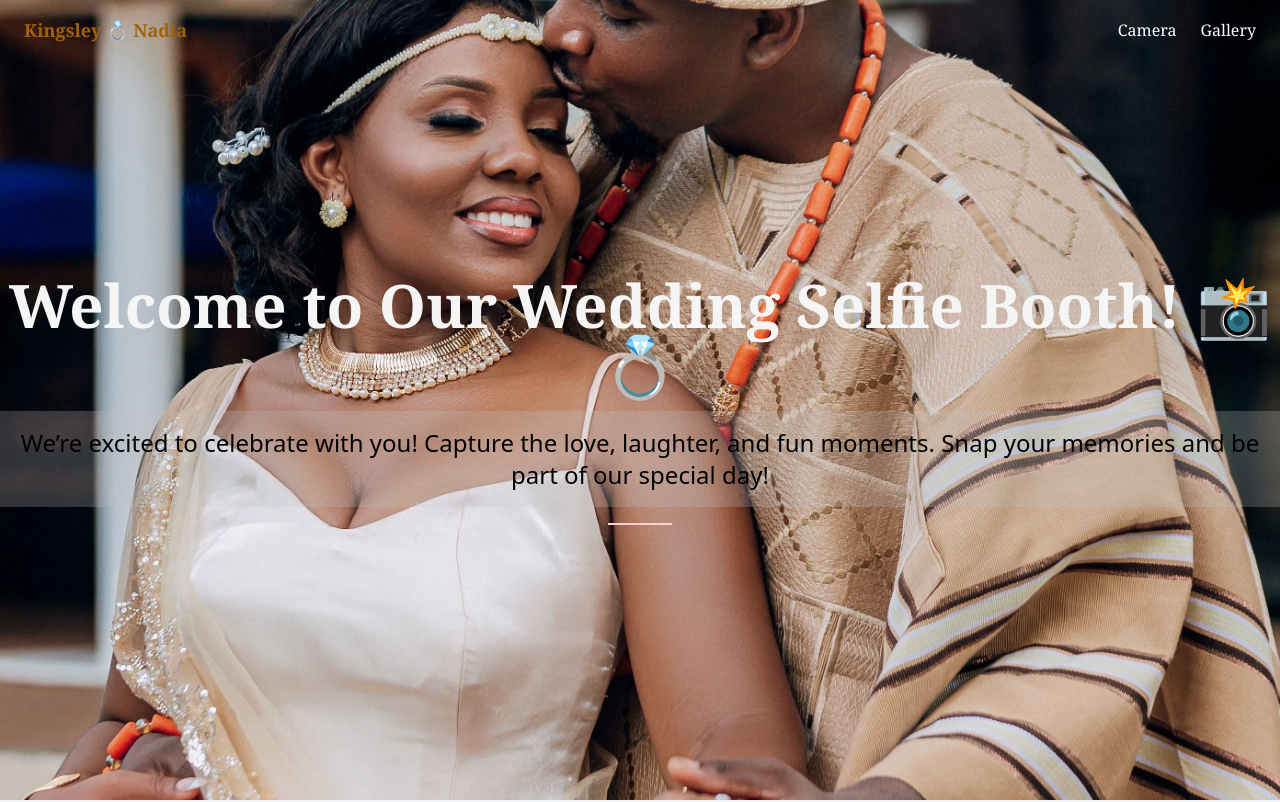
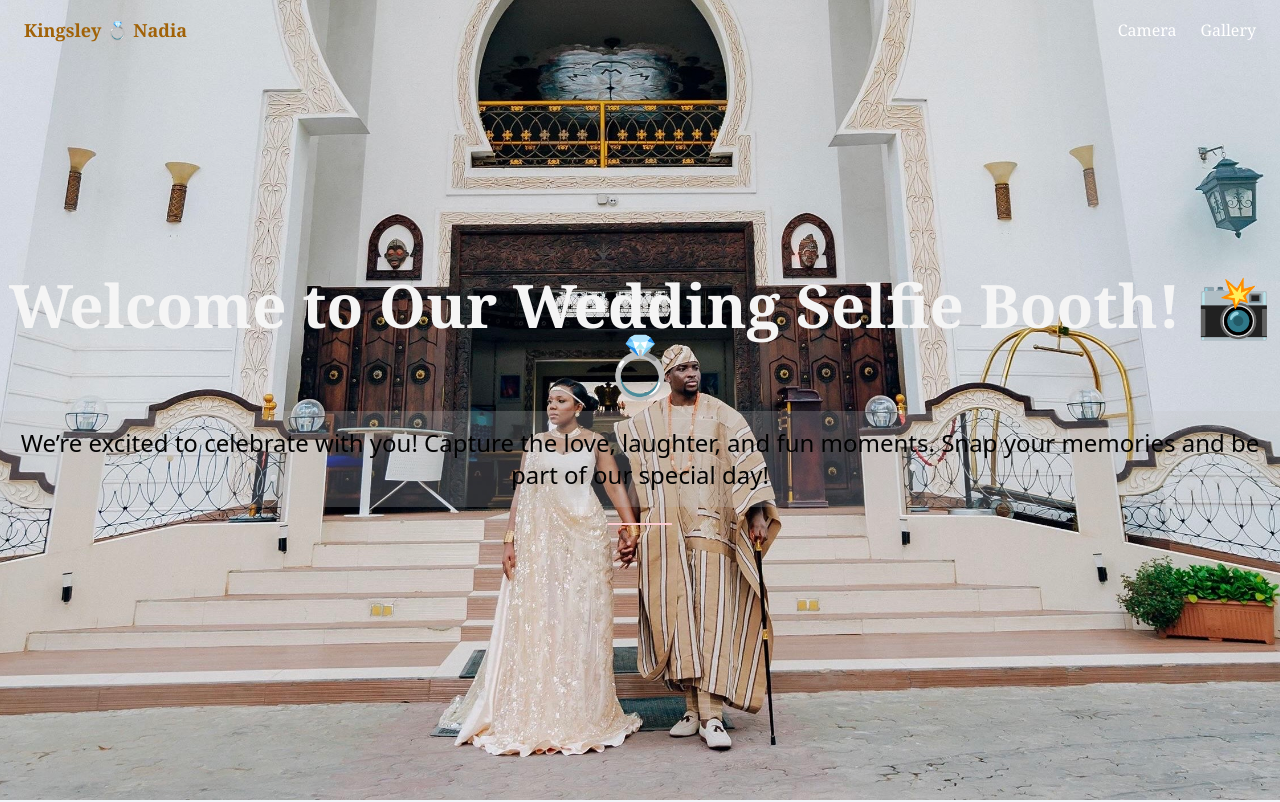
Before and after one commit to adeyem1/Kingsleyandnadia_selfieapp, a React (Vite) app: page / in a window 1280 px wide. Shown: the top 802 px of the page. Built offline with nearby package versions, Linux system fonts and the light colour scheme; no server answers.

Commit message:
finished

```diff
--- a/src/App.css
+++ b/src/App.css
@@ -4,7 +4,7 @@
 
 @media (min-width: 640px) {
   .bg-mobile-bg {
-    background-image: url('/images/home3.JPG');
+    background-image: url('/images/home1.jpg');
   }
 }
 
```
